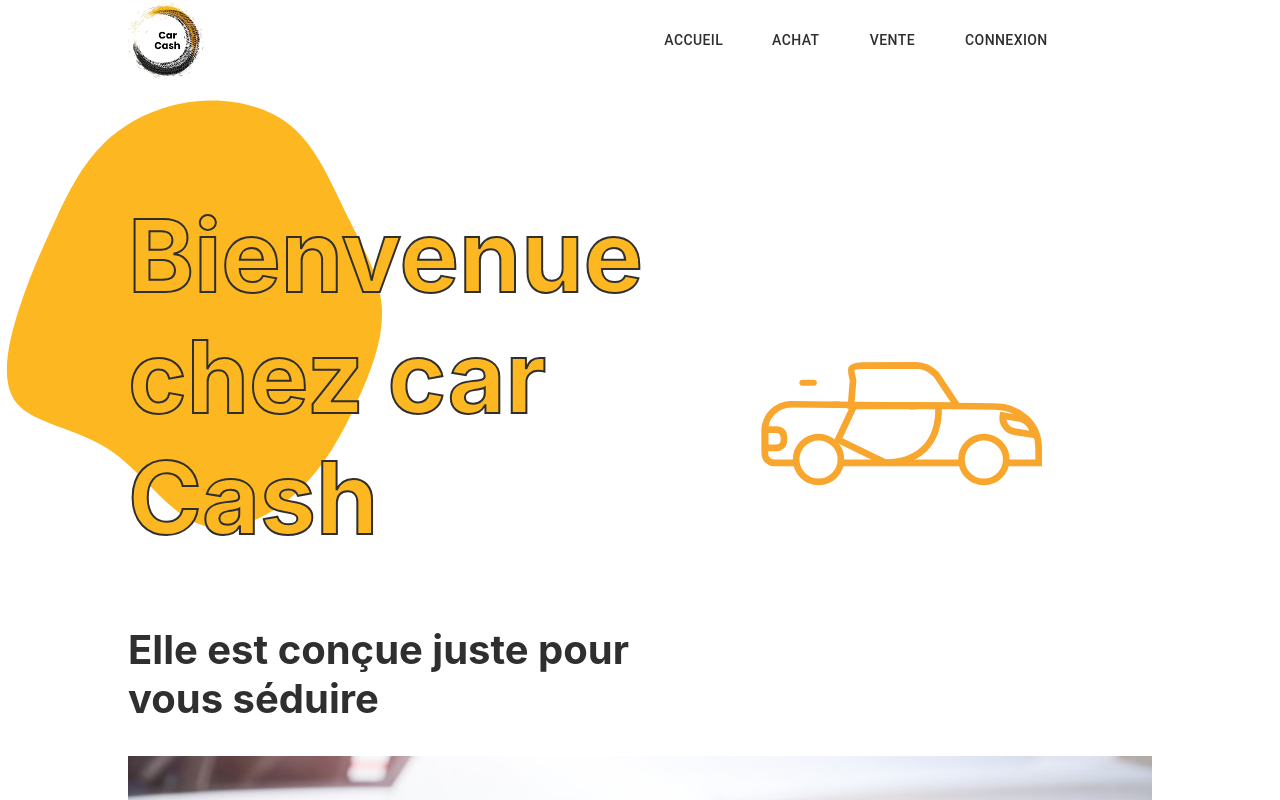
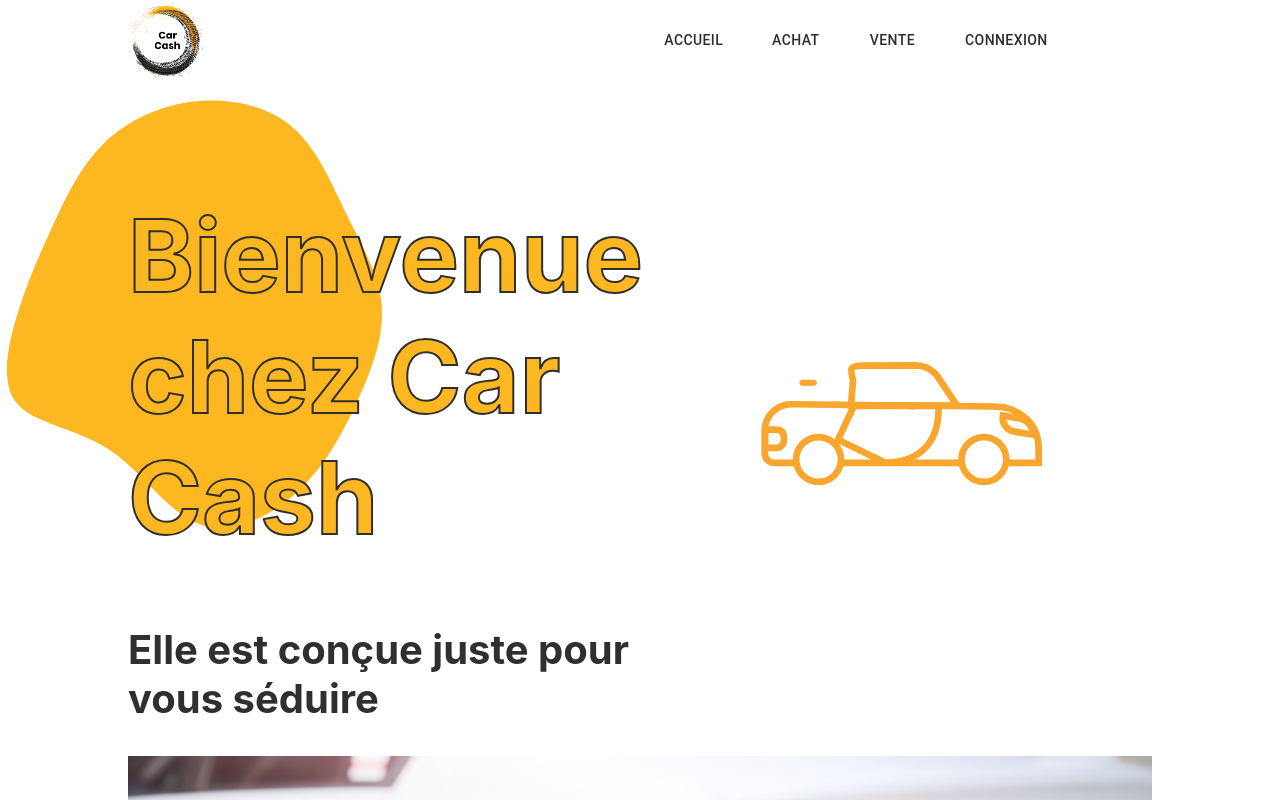
Before and after one commit to ablessin/concessionnaire, a React (Create React App) app in the folder client/: page / in a window 1280 px wide. Shown: the top 800 px of the page. Built offline with nearby package versions, Linux system fonts and the light colour scheme.

Commit message:
back init

```diff
--- a/client/src/components/home/Banner.js
+++ b/client/src/components/home/Banner.js
@@ -37,7 +37,7 @@
       <Grid container spacing={2}>
         <Grid item xs={6}>
           <img className={Style.blob} src={Blob} alt="décoration de titre" />
-          <h1 className={Style.title}>Bienvenue chez car Cash</h1>
+          <h1 className={Style.title}>Bienvenue chez Car Cash</h1>
           <h2 className={Style.subtitle}>
             Elle est conçue juste pour vous séduire
           </h2>
```
